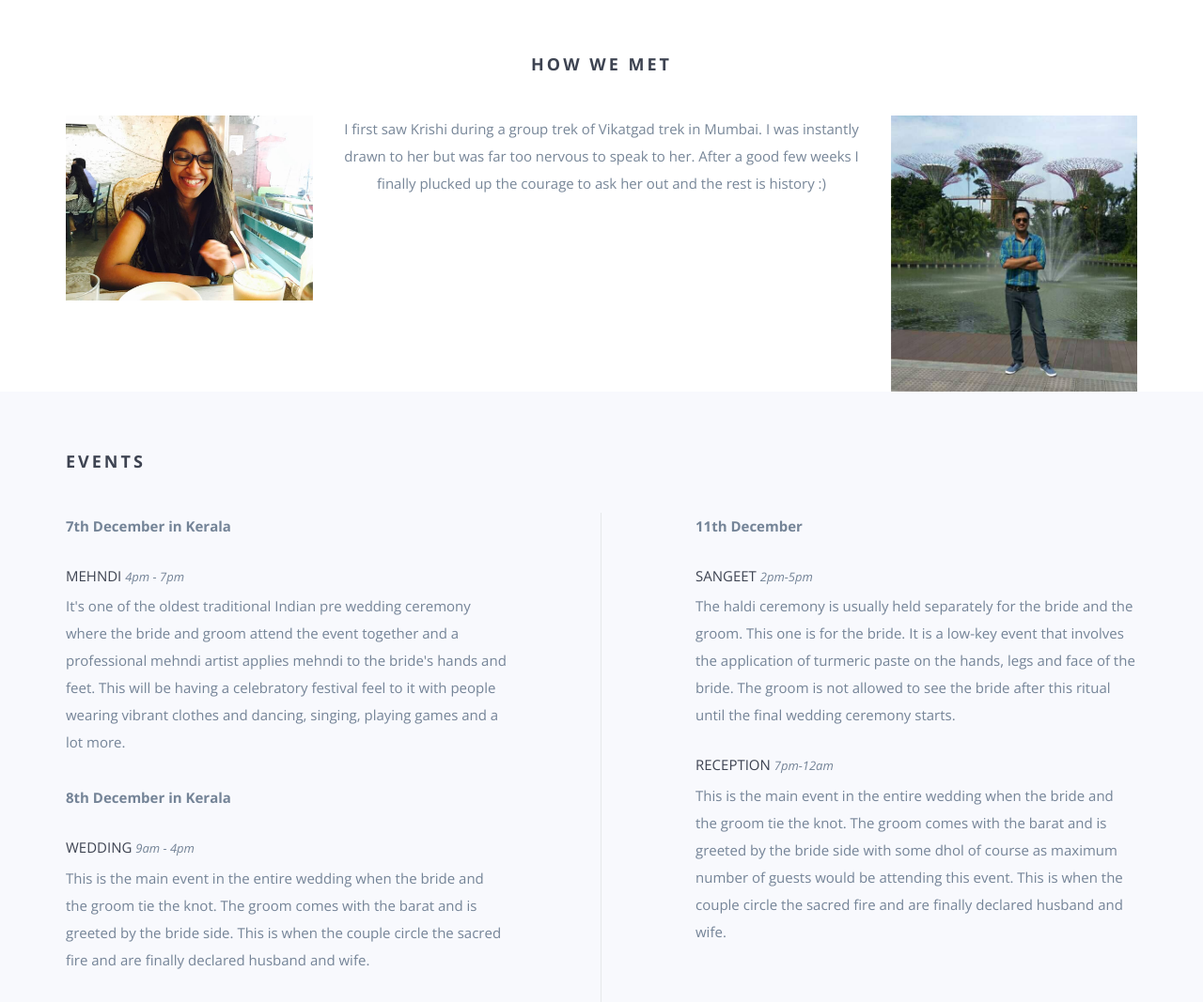
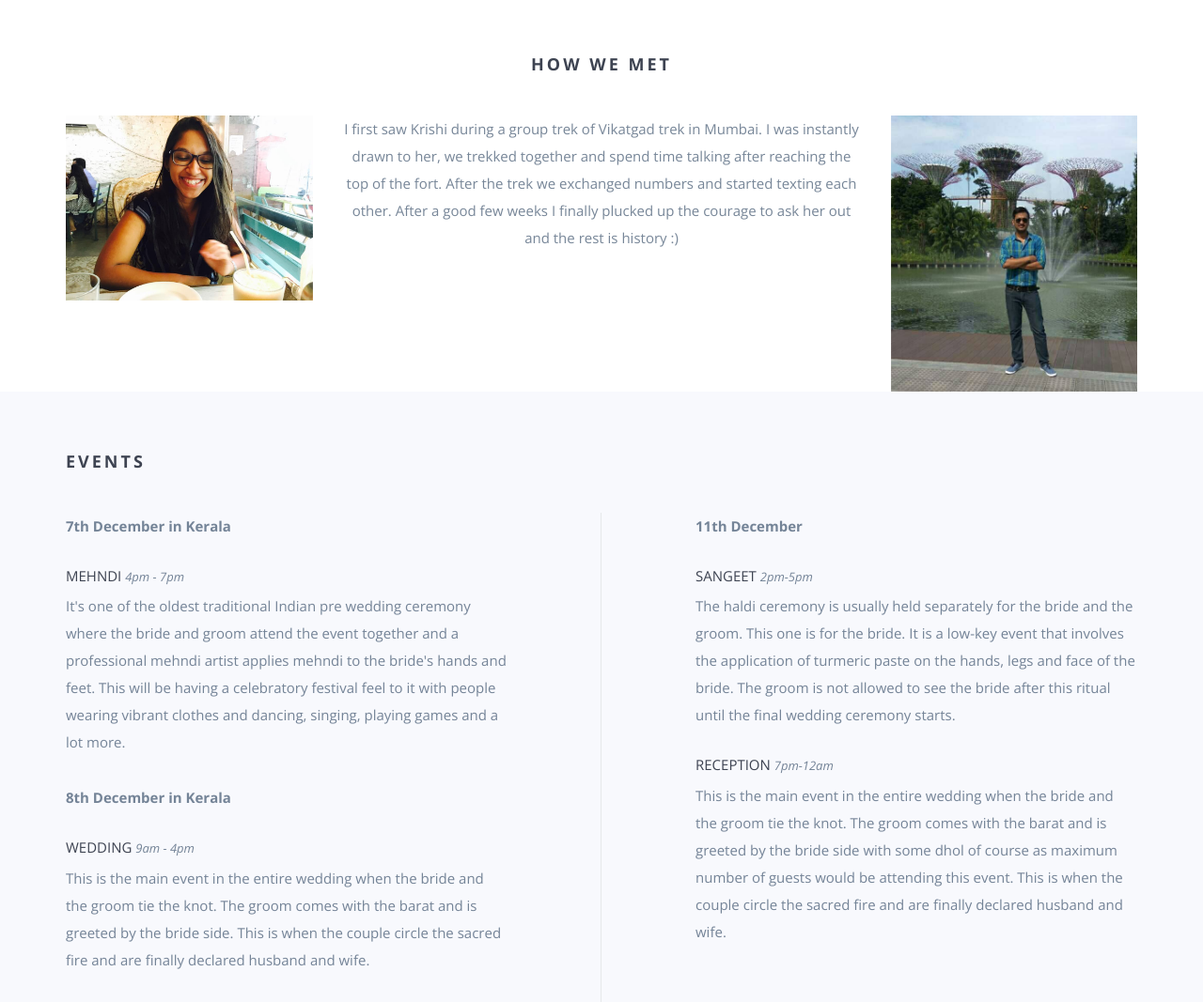
Before and after one commit to mjoshi89/mjoshi89.github.io, a website: page index.html in a window 1280 px wide. Shown: the part 1000-2067 px from the top of the page at 94% size. Drawn offline with nearby package versions, Linux system fonts and the light colour scheme; some packages are replaced by stand-ins of ours; a script that the page names is missing; files whose address does not match are found by name.

Commit message:
updating

```diff
--- a/index.html
+++ b/index.html
@@ -111,7 +111,9 @@
             <div class="col-md-6">
                 <p>
                     I first saw Krishi during a group trek of Vikatgad trek in Mumbai. I was instantly drawn to
-                    her but was far too nervous to speak to her. After a good few weeks I finally plucked up the courage to ask her out
+                    her, we trekked together and spend time talking after reaching the top of the fort.
+                    After the trek we exchanged numbers and started texting each other.
+                    After a good few weeks I finally plucked up the courage to ask her out
                     and the rest is history :)
                 </p>
             </div>
```
